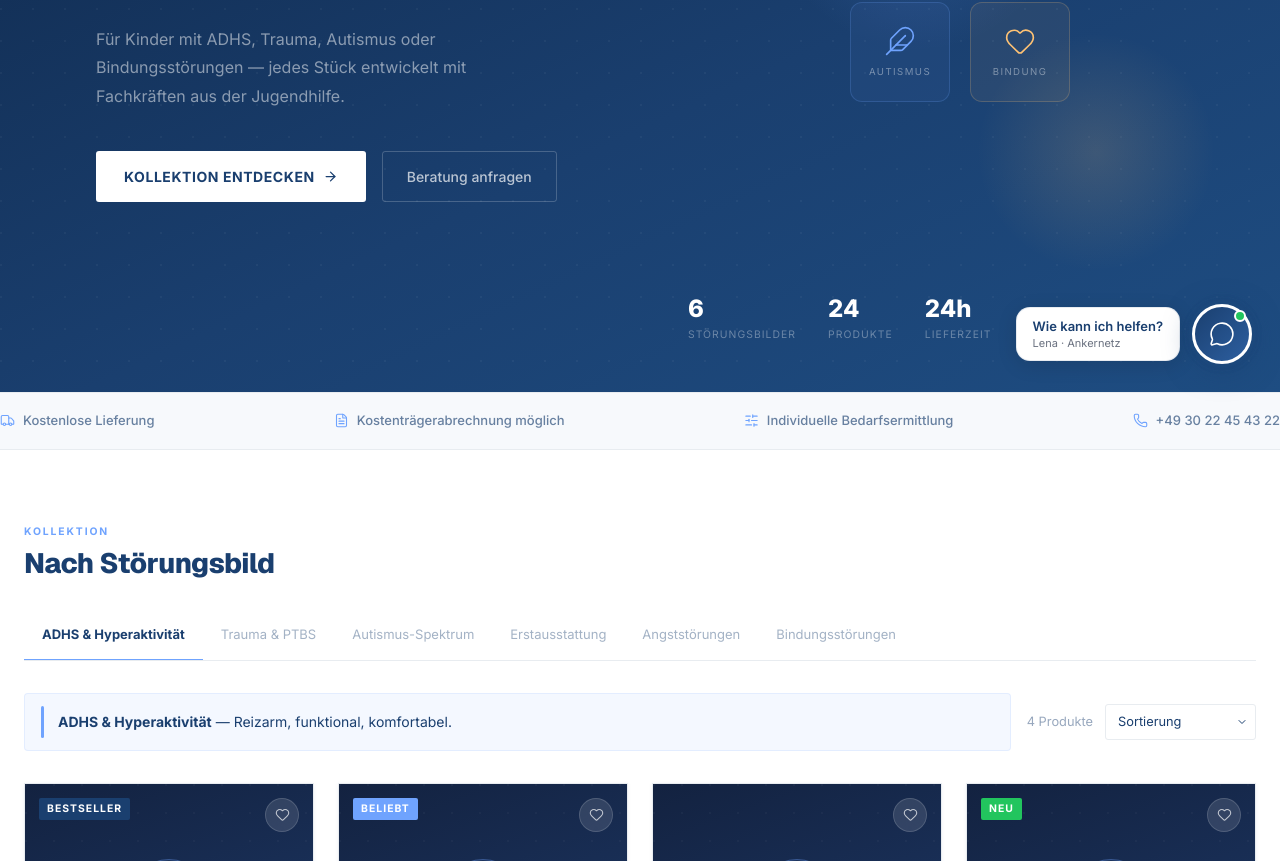
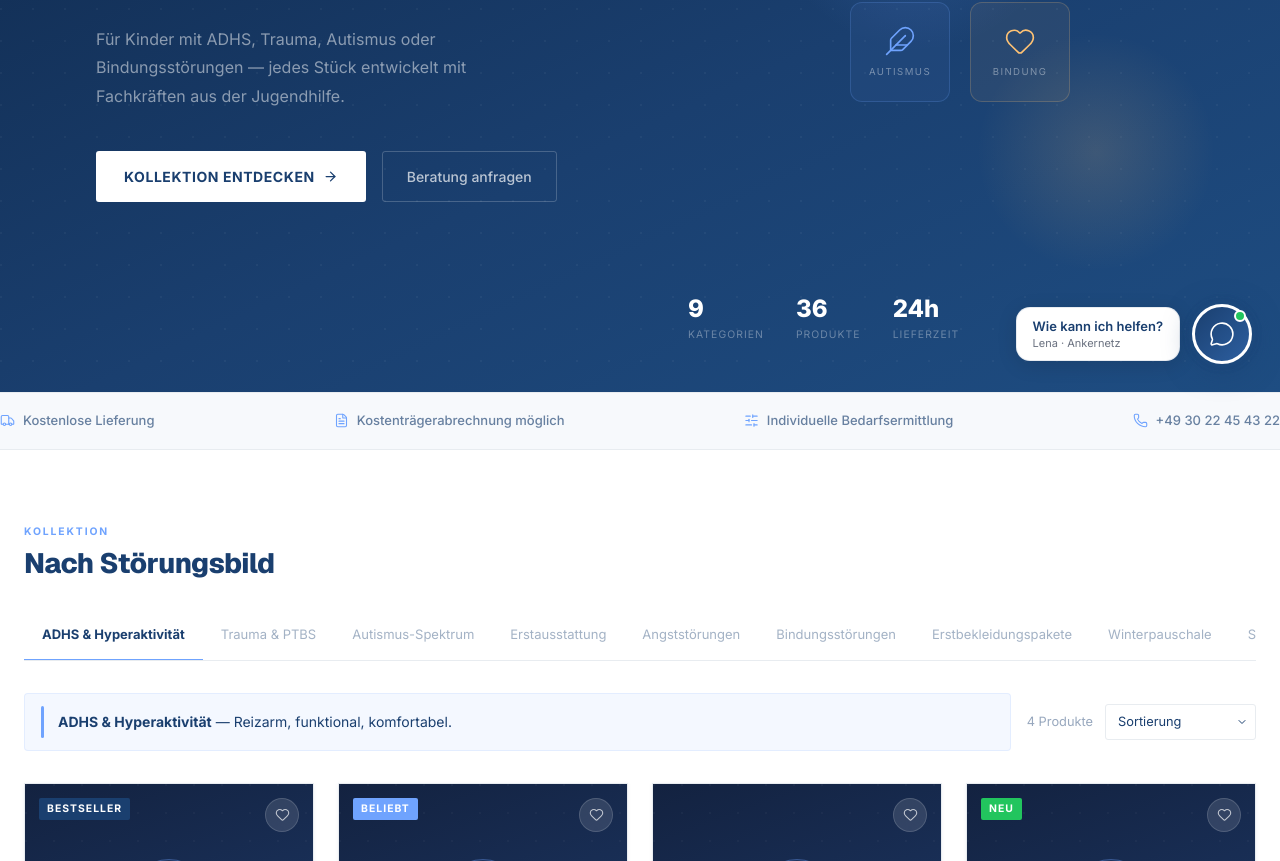
Before and after one commit to ankernetz/ankernetz, a Next.js app: page /ankerkleidung in a window 1280 px wide. Shown: the part 408-1269 px from the top of the page. Built offline with nearby package versions, Linux system fonts and the light colour scheme.

Commit message:
Ankerkleidung: 3 neue Kategorien — Erstbekleidungspakete, Winter- & Sommerpauschale

```diff
--- a/app/ankerkleidung/page.tsx
+++ b/app/ankerkleidung/page.tsx
@@ -11,6 +11,7 @@ import {
   Tag, Heart, Link2, Anchor,
   ArrowRight, Truck, FileText, SlidersHorizontal, Phone,
   Ruler, ChevronDown, Building2,
+  Snowflake, Star, Box, ShoppingBag, Thermometer, CloudSun,
 } from "lucide-react";
 import type { LucideIcon } from "lucide-react";
 
@@ -92,6 +93,36 @@ const kategorien: {
       { name: "Lieblings-Hoodie",       badge: "Bestseller",icon: Heart,  material: "Fleece",           groessen: ["116","128","140","152","164","S","M","L"], farben: ["Frei wählbar"],                 preis: 54.90, beschreibung: "In der Lieblingsfarbe — stärkt das Selbstgefühl." },
       { name: "Matching-Set Betreuer",                      icon: Link2,  material: "Bio-Baumwolle",    groessen: ["Kind + Erwachsen"],                      farben: ["Gemeinsam wählbar"],            preis: 39.90, beschreibung: "Set für Kind und Bezugsbetreuer — visueller Beziehungsanker." },
       { name: "Übergangs-Schal",                            icon: Anchor, material: "Merino-Mix weich", groessen: ["Universal"],                             farben: ["Warm, weich"],                  preis: 24.90, beschreibung: "Weicher Schal als Übergangsobjekt." },
+    ],
+  },
+  {
+    slug: "erstbekleidung", titel: "Erstbekleidungspakete", akzent: "#22c55e", bg: "rgba(34,197,94,0.07)",
+    beschreibung: "Komplettausstattung für den ersten Tag — würdevoll und vollständig.",
+    produkte: [
+      { name: "Erstpaket Klein",      badge: "Bestseller", icon: Package,     material: "Gemischte Materialien", groessen: ["80–104","104–116"],         farben: ["Neutral"],       preis: 119.90, beschreibung: "5 Oberteile, 3 Hosen, Unterwäsche, Socken, Jacke — alles für den Start." },
+      { name: "Erstpaket Mittel",     badge: "Empfohlen",  icon: Box,         material: "Gemischte Materialien", groessen: ["116–128","128–140"],         farben: ["Neutral"],       preis: 139.90, beschreibung: "Vollständige Ausstattung für Schulkinder — altersgerecht und praktisch." },
+      { name: "Erstpaket Groß",                            icon: ShoppingBag, material: "Gemischte Materialien", groessen: ["140–152","152–164","S/M"],   farben: ["Frei wählbar"],  preis: 159.90, beschreibung: "Komplettset für Jugendliche — inkl. Freizeitkleidung und Schuloutfit." },
+      { name: "Erstpaket Premium",    badge: "Neu",        icon: Star,        material: "Premium Bio-Baumwolle", groessen: ["Alle Größen wählbar"],       farben: ["Frei wählbar"],  preis: 199.90, beschreibung: "Premium-Ausstattung mit individueller Beratung und Größenanpassung." },
+    ],
+  },
+  {
+    slug: "winterpauschale", titel: "Winterpauschale", akzent: "#93c5fd", bg: "rgba(147,197,253,0.08)",
+    beschreibung: "Warm, wetterfest und vollständig für die kalte Jahreszeit.",
+    produkte: [
+      { name: "Winterpaket Kleinkind",  badge: "Bestseller", icon: Snowflake,   material: "Fleece + Außenmaterial", groessen: ["80–104","104–116"],       farben: ["Navy","Dunkelgrau","Schwarz"], preis: 149.90, beschreibung: "Winterjacke, Thermohose, Mütze, Handschuhe, Schal, Thermosocken." },
+      { name: "Winterpaket Kind",       badge: "Empfohlen",  icon: Thermometer, material: "Softshell + Fleece",     groessen: ["116–128","128–140"],       farben: ["Navy","Dunkelgrau","Anthrazit"], preis: 169.90, beschreibung: "Komplettes Winteroutfit inkl. wasserabweisender Jacke und Thermobase." },
+      { name: "Winterpaket Jugend",                          icon: Wind,        material: "Funktionsmaterial",      groessen: ["140–152","152–164","S/M"], farben: ["Schwarz","Navy","Dunkelgrau"],  preis: 189.90, beschreibung: "Jugend-Winterset mit wärmender Funktionsjacke und Outdoorhose." },
+      { name: "Winterjacke Einzeln",    badge: "Neu",        icon: Shield,      material: "Softshell wasserdicht",  groessen: ["104","116","128","140","152","164","S","M","L"], farben: ["Navy","Schwarz","Anthrazit"], preis: 79.90, beschreibung: "Hochwertige Winterjacke — wasserdicht, winddicht, warm." },
+    ],
+  },
+  {
+    slug: "sommerpauschale", titel: "Sommerpauschale", akzent: "#f97316", bg: "rgba(249,115,22,0.07)",
+    beschreibung: "Leicht, atmungsaktiv und feriengerecht für warme Monate.",
+    produkte: [
+      { name: "Sommerpaket Kleinkind",  badge: "Bestseller", icon: Sun,       material: "100% Bio-Baumwolle leicht", groessen: ["80–104","104–116"],       farben: ["Hellblau","Hellgrau","Weiß"],  preis: 99.90,  beschreibung: "3 T-Shirts, 2 Shorts, Sonnenhut, Badesachen, leichte Sandalen." },
+      { name: "Sommerpaket Kind",       badge: "Beliebt",    icon: CloudSun,  material: "Leichtgewebe atmungsaktiv", groessen: ["116–128","128–140"],       farben: ["Hellblau","Weiß","Grün"],      preis: 119.90, beschreibung: "Sommeroutfit für den Schulalltag und Freizeit — UV-schützende Qualität." },
+      { name: "Sommerpaket Jugend",                          icon: Feather,   material: "Jersey + Leinen-Mix",       groessen: ["140–152","152–164","S/M"], farben: ["Frei wählbar"],                preis: 139.90, beschreibung: "Komplettes Sommerpaket für Jugendliche inkl. Schwimmbekleidung." },
+      { name: "Sonnenschutz-Set",       badge: "Neu",        icon: Umbrella,  material: "UV 50+ Funktionsmaterial",  groessen: ["Universal"],               farben: ["Hellblau","Weiß"],             preis: 39.90,  beschreibung: "Sonnenhut, Schutzkragen und UV-Shirt — Ergänzung zu jedem Sommerpaket." },
     ],
   },
 ];
@@ -547,7 +578,7 @@ export default function AnkerkleidungPage() {
           </div>
           <div style={{ position: "absolute", bottom: "3rem", left: "3rem", right: "3rem",
             display: "flex", gap: "2rem" }}>
-            {[{ n: "6", label: "Störungsbilder" },{ n: "24", label: "Produkte" },{ n: "24h", label: "Lieferzeit" }].map(s => (
+            {[{ n: "9", label: "Kategorien" },{ n: "36", label: "Produkte" },{ n: "24h", label: "Lieferzeit" }].map(s => (
               <div key={s.label}>
                 <p style={{ fontSize: "1.5rem", fontWeight: 800, color: "white", lineHeight: 1 }}>{s.n}</p>
                 <p style={{ fontSize: "0.65rem", color: "rgba(255,255,255,0.35)", letterSpacing: "0.1em",
```
